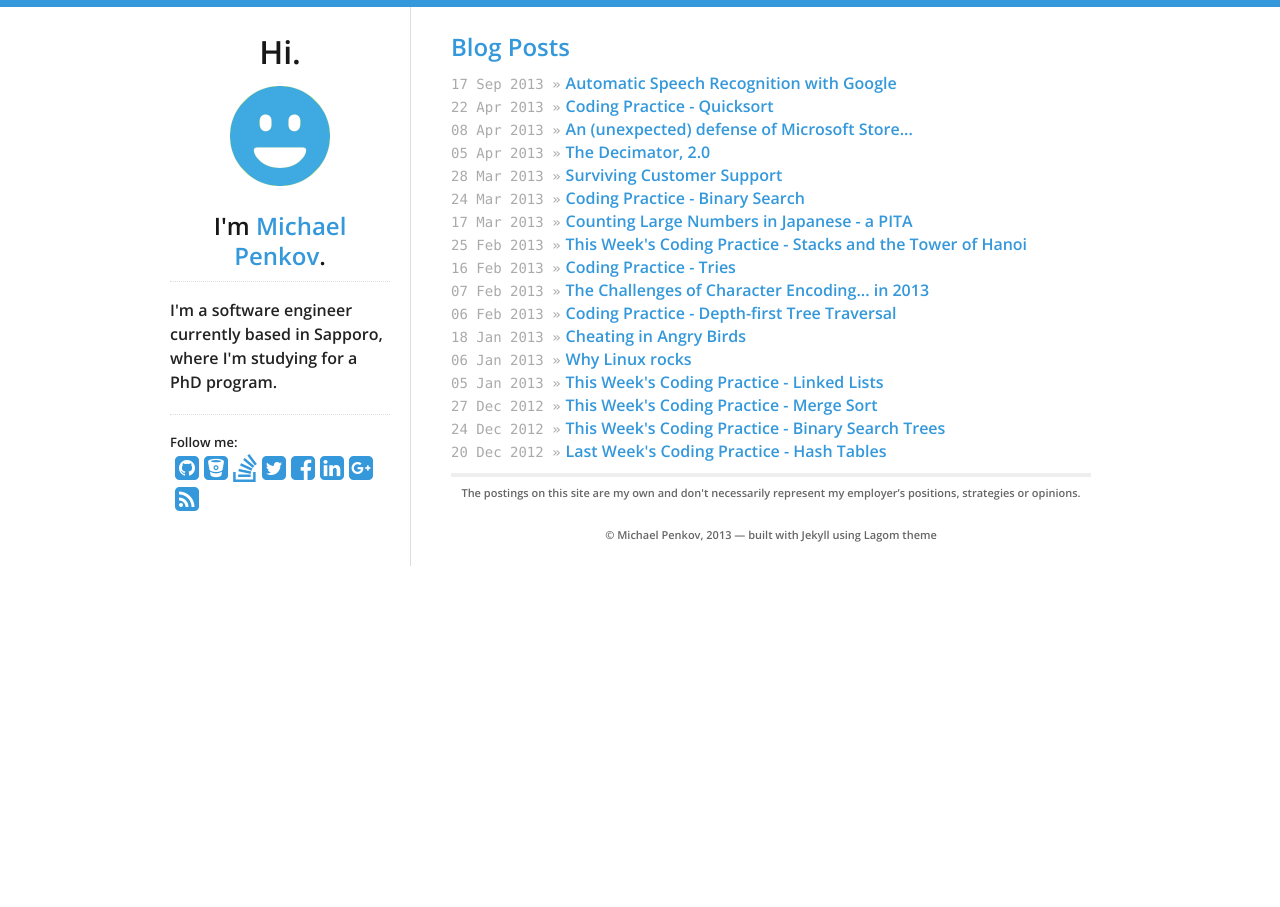
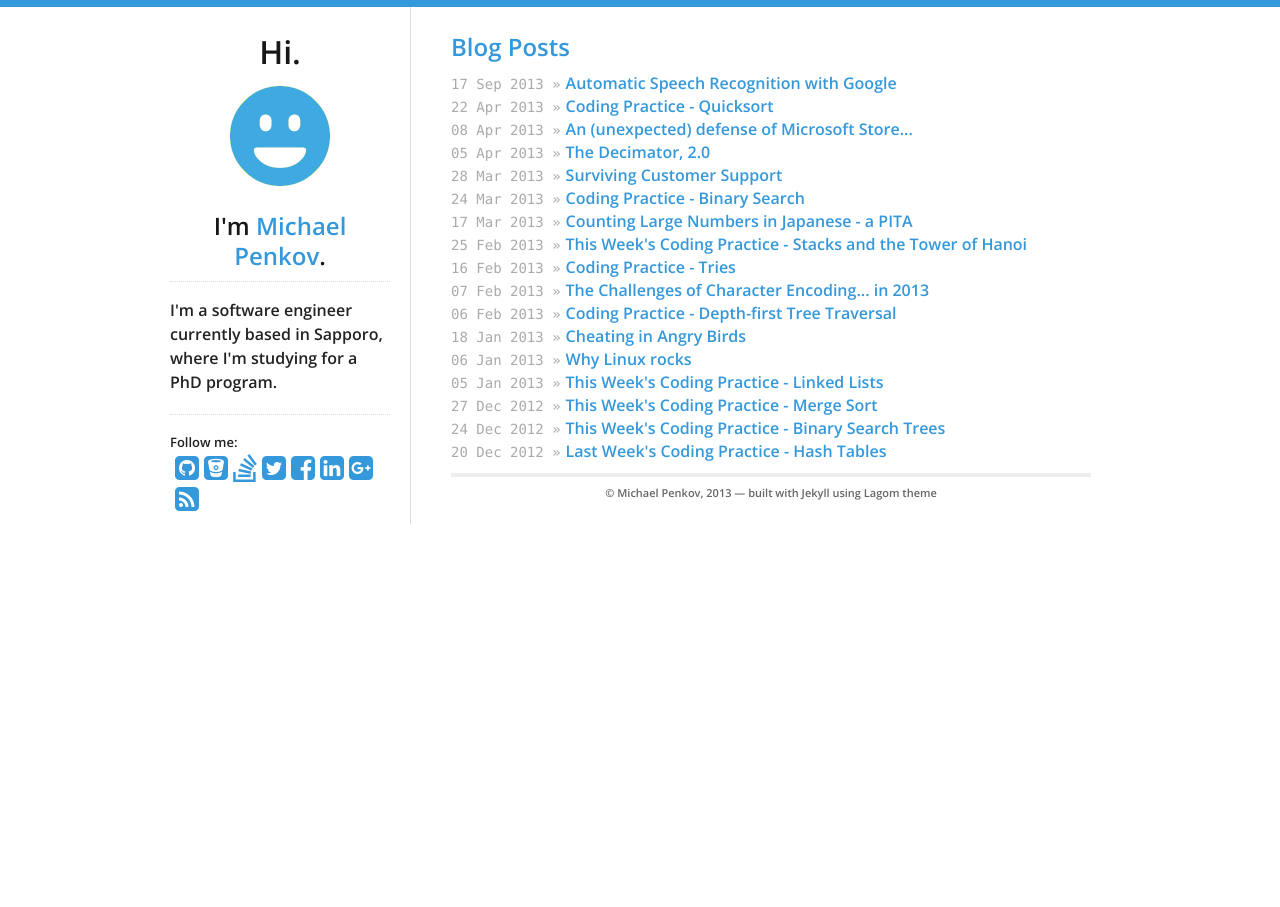
Before and after one commit to bcjordan/michael.penkov.id.au, a Jekyll site: the page built from index.html, in a window 1280 px wide. Built offline with Jekyll 4.4.1, drawn with Linux system fonts in a browser that asks for light colours; nearby versions of some CDN libraries; Markdown is read by kramdown in place of the engine named in the settings.

Commit message:
Disable disclaimer.

```diff
--- a/_config.yml
+++ b/_config.yml
@@ -3,7 +3,7 @@ pygments: true
 url: http://penkov.id.au
 lsi: false
 exclude: [LICENSE, CNAME, README.md, .gitignore]
-destination: /var/www
+destination: _site
 markdown: rdiscount
 
 # Theme customization - please change from the defaults!
@@ -33,4 +33,4 @@ theme:
   google_analytics_key: UA-xxxx-x
 
   # Toggle "Postings are my own" disclaimer in footer
-  show_disclaimer: true
+  show_disclaimer: false
```
